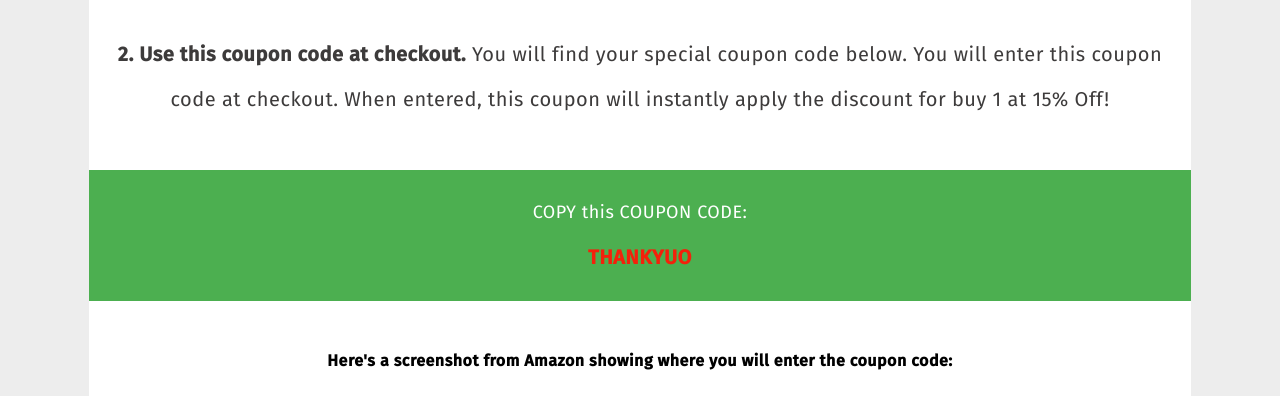
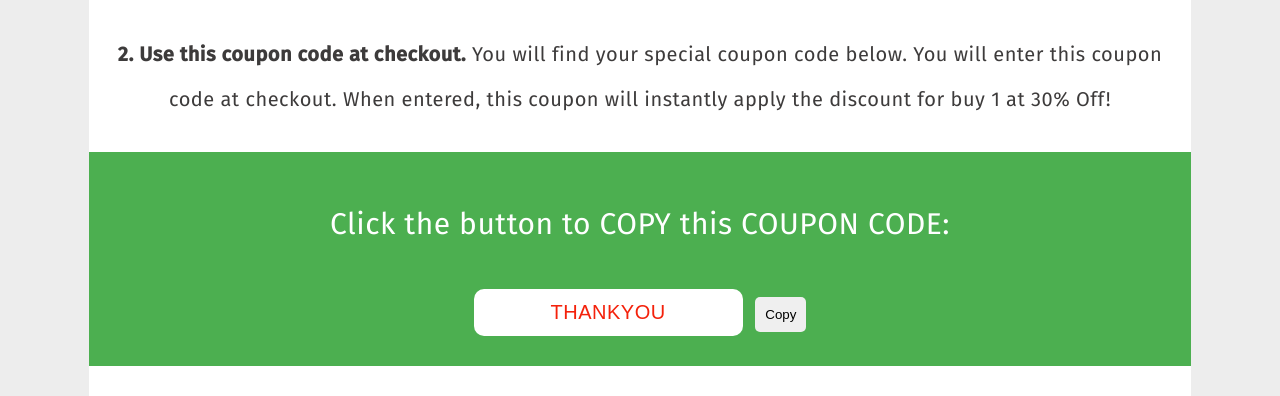
Before and after one commit to Yariandres/amazon-ranking-funnels, a PHP site: page /thank-you.php in a window 1280 px wide. Shown: the part 858-1254 px from the top of the page. Run offline with PHP 8.4, Linux system fonts and the light colour scheme; some libraries are stand-ins or nearby versions.

Commit message:
adding copy to clipboard function

```diff
--- a/main/main-tamplate/css/thankyou.css
+++ b/main/main-tamplate/css/thankyou.css
@@ -112,9 +112,31 @@ img {
     font-size: 2rem;
 }
 
+
+
 #green-background {
-	background: #4CAF50;
+    background: #4CAF50;
+    text-align: center;
+    padding: 2rem;
+}
 
+.heading-text {
+    color: #fff;
+    font-size: 3rem;
+}
+
+.input-text {
+    border-radius: 1rem;
+    border: none;
+    text-align: center;
+    margin-bottom: 1rem;
+}
+
+.copy-botton {
+    padding: 1rem;
+    margin-left: 1rem;
+    border: none;
+    border-radius: 5px;
 }
 
 .yell-txt {
@@ -123,7 +145,13 @@ img {
     color: white;
 }
 
+#copied-alert {
+    font-size: 3rem;
+    color: rgb(255, 255, 255);
+}
+
 .btn-button {
+    border: none;
     padding: 20px;
     margin-bottom: 20px;
     background: #DDC868;
--- a/main/main-tamplate/js/timer.js
+++ b/main/main-tamplate/js/timer.js
@@ -14,8 +14,8 @@ var x = setInterval(function () {
     // Time calculations for days, hours, minutes and seconds
     var days = Math.floor(distance / (100000 * 60 * 60 * 24));
     var hours = Math.floor((distance % (10 * 60 * 60 * 24)) / (1000 * 60 * 60));
-    var minutes = Math.floor((distance % (100 * 60 * 60)) / (1000 * 60));
-    var seconds = Math.floor((distance % (100 * 60)) / 1000);
+    var minutes = Math.floor((distance % (1000 * 60 * 60)) / (1000 * 60));
+    var seconds = Math.floor((distance % (1000 * 60)) / 1000);
 
     // Display the result in the element with id="demo"
     document.getElementById("demo").innerHTML = days + "d " + hours + "h "
--- a/main/main-tamplate/thank-you.php
+++ b/main/main-tamplate/thank-you.php
@@ -3,27 +3,8 @@
 
 <head>
     <!-- Facebook Pixel Code -->
-    <script>
-      !function(f,b,e,v,n,t,s)
-        {if(f.fbq)return;n=f.fbq=function(){n.callMethod?
-        n.callMethod.apply(n,arguments):n.queue.push(arguments)};
-        if(!f._fbq)f._fbq=n;n.push=n;n.loaded=!0;n.version='2.0';
-        n.queue=[];t=b.createElement(e);t.async=!0;
-        t.src=v;s=b.getElementsByTagName(e)[0];
-        s.parentNode.insertBefore(t,s)}(window, document,'script',
-        'https://connect.facebook.net/en_US/fbevents.js');
-        fbq('init', '557340628381883');
-        fbq('track', 'PageView');
-      </script>
-      <noscript>
-        <img
-          height="1"
-          width="1"
-          style="display:none"
-          src="https://www.facebook.com/tr?id=557340628381883&ev=PageView&noscript=1"
-        />
-      </noscript>
-      <!-- End Facebook Pixel Code -->
+
+    <!-- End Facebook Pixel Code -->
 
     <meta charset="UTF-8">
     <meta name="viewport" content="width=device-width, initial-scale=1.0">
@@ -44,11 +25,11 @@
     <body>
 
 <?php
-    // -- Email capture FORM  --
+    // -- Email capture FORM pinkyivy78@yahoo.com  --
     if (isset($_POST['email'])) {
         $from = $_POST['email'];
-        $to = 'john@foxel.me';
-        $subject = 'Foxel Chefs knife - Sign Up';
+        $to = 'pinkyivy78@yahoo.com';
+        $subject = 'Swimsuit Bella Boom - Sign Up';
         $body = 'Good new! You have a new subscription:';
 
         if (!$_POST['email']) {
@@ -107,16 +88,32 @@
                 <div class="paragraph">
                     <p class="letter-spacing">
                         <b>2. Use this coupon code at checkout.</b> You will find your special coupon code below. You will enter this
-                        coupon code at checkout. When entered, this coupon will instantly apply the discount for buy 1 at 15% Off!</p>
+                        coupon code at checkout. When entered, this coupon will instantly apply the discount for buy 1 at 30% Off!</p>
                 </div>
 
                 <div id="green-background">
-                    <p class="yell-txt text-center letter-spacing">COPY this COUPON CODE:
-                        <b>
-                            <br>
-                            <span class="red-text letter-spacing">THANKYUO</span>
-                        </b>
-                    </p>
+                    <p class="heading-text text-center letter-spacing" id="alert">Click the button to COPY this COUPON CODE:</p>
+
+                    <div id="alertWrap">
+                        <!-- copied display here -->
+                    </div>
+
+                    <br>
+                        <input
+                            type="text"
+                            value="THANKYOU"
+                            name="coupon"
+                            class="input-text red-text letter-spacing"
+                            id="couponInput">
+
+                    <button
+                        class="copy-botton"
+                        onclick="copyCoupon();"
+                        id="alertButton"
+                    >Copy
+                    </button>
+
+
                 </div>
 
                 <hr>
@@ -153,8 +150,53 @@
             </section>
         </div>
 
+
         <script src="js/timer.js"></script>
         <script src="js/urlrotator.js"></script>
+
+        <script>
+
+             function tempAlert(msg, duration) {
+                // get the text field
+                let copyText = document.querySelector('#couponInput');
+
+                copyText.select();
+                copyText.setSelectionRange(0, 99999); // for mobile devices
+
+                /* Copy the text inside the text field */
+                document.execCommand('copy');
+
+                // get the parent div
+                let div = document.querySelector('#alertWrap');
+
+                // create a p tag to host the messege
+                var tag = document.createElement('p');
+                tag.setAttribute('id', 'copied-alert');
+
+                // append P tag to its parent div
+                div.appendChild(tag);
+
+                // set msg argument to the P tag
+                tag.innerHTML = msg;
+
+                // set time out to add and remove it form the UI
+                setTimeout(function(){
+
+                // remove the P tag to the UI
+                tag.parentNode.removeChild(tag);
+                }, duration);
+
+                // add it from the UI
+                div.appendChild(tag);
+             }
+
+            // get the location of the button by its id
+            let alertButton = document.getElementById('alertButton');
+
+            // set the onClick event when clicked to display the msg for 3 seconds
+            alertButton.onclick = function(){ tempAlert("Copied!",3000); };
+
+        </script>
     </body>
 
 </html>
```
